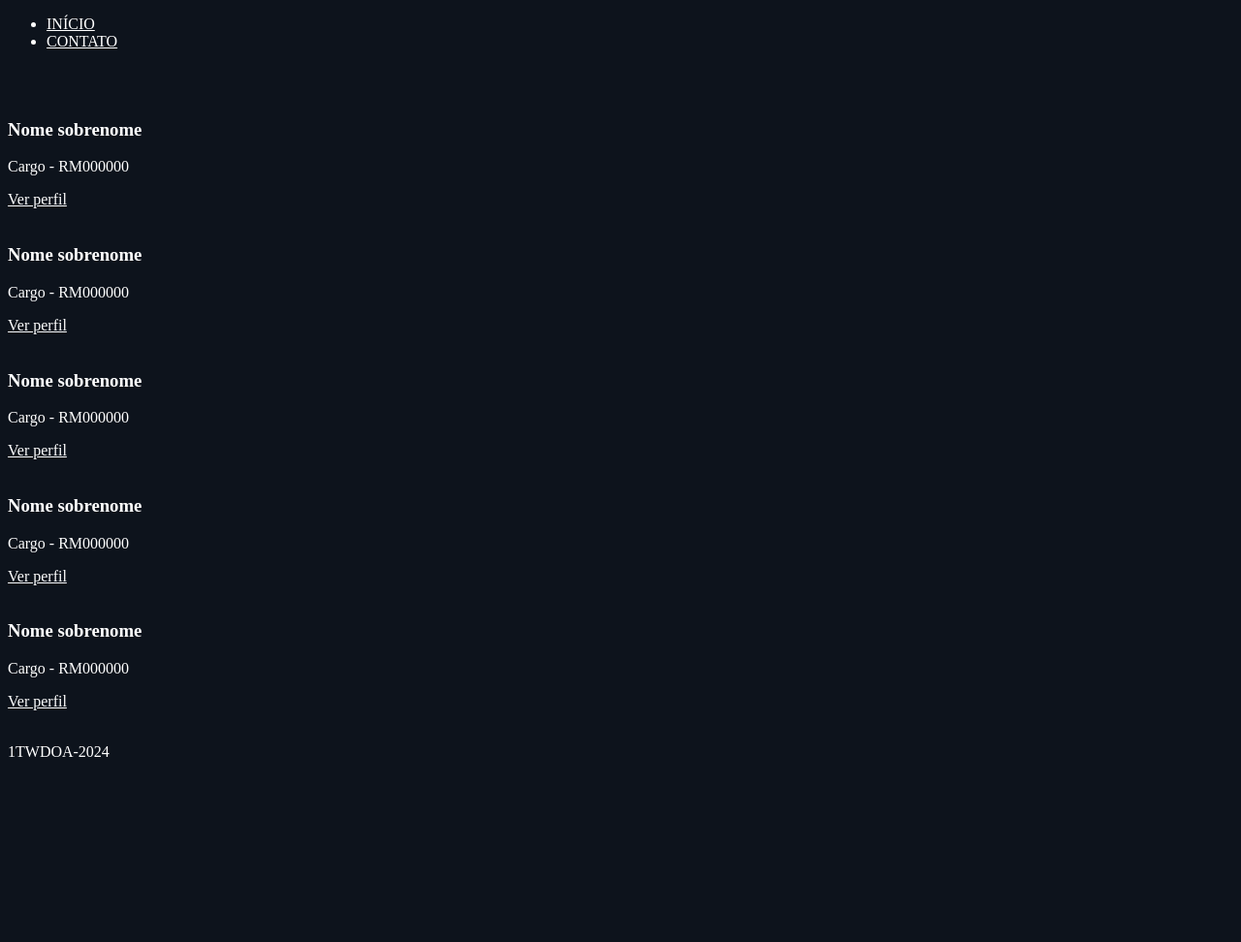
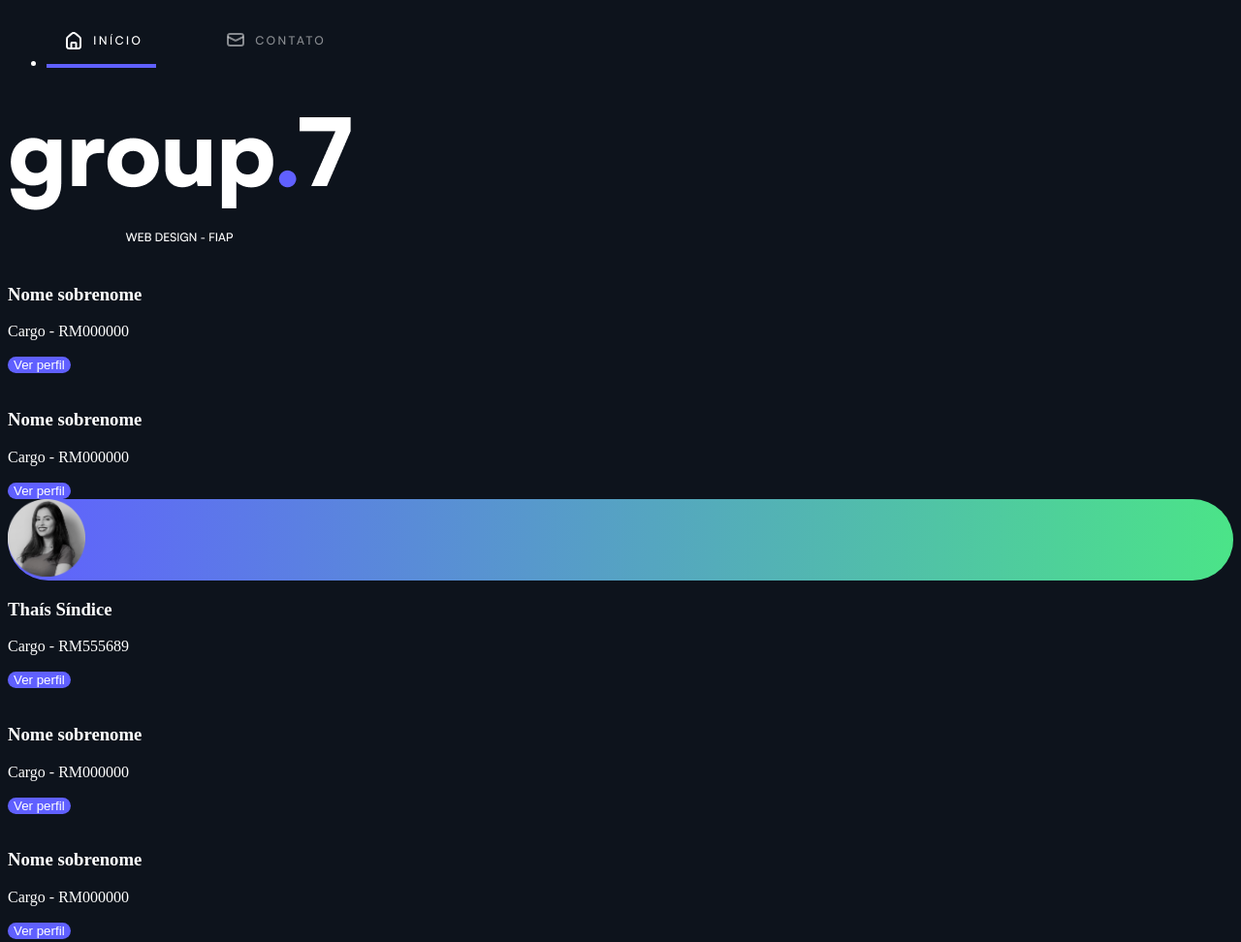
Before and after one commit to Dudasilveirat/Projeto-Grupo-7, a plain HTML site: page index.html in a window 1280 px wide. Shown: the top 972 px of the page at 97% size. Before the commit the page ends 801 px from the top, so only its background shows below. Drawn offline with Linux system fonts and the light colour scheme.

Commit message:
Add files via upload

```diff
--- a/index.html
+++ b/index.html
@@ -4,35 +4,25 @@
 
     <meta charset="UTF-8">
     <meta name="viewport" content="width=device-width, initial-scale=1.0">
-    <title>Meu Projeto</title>
+    <title>Group.7</title>
+    <link rel="stylesheet" href="styles.css">
 </head>
 
-<!-- Estilos (remover quando o css estiver pronto) -->
-
-<style>
-    *{
-        color: white;
-    }
-    body{
-        background-color: #0D131C;
-    }
-</style>
 
 
 <body>
     <!-- Menu -->
     <div>
         <ul>
-            <li><a href=""><img src="" alt="">INÍCIO</a>
-            </li>
-            <li><a href=""><img src="" alt="">CONTATO</a>
+            <li><a href=""><img src="inicio.png" alt="Início"></a>
             </li>
         </ul>
     </div>
 
     <!-- logo do grupo -->
-    <div>
-        <img src="./assets/images/logo.svg" alt="">
+    <div class="logo">
+        <img src="logo.png" alt="Logo do grupo">
+
     </div>
 
 
@@ -45,7 +35,7 @@
         <div>
             <h3>Nome sobrenome</h3>
             <p>Cargo - RM000000</p>
-            <a href="">Ver perfil</a>
+            <a href=""> <button class="botao">Ver perfil</button></a>
         </div>
 
     </div>
@@ -57,7 +47,19 @@
         <div>
             <h3>Nome sobrenome</h3>
             <p>Cargo - RM000000</p>
-            <a href="">Ver perfil</a>
+            <a href=""> <button class="botao">Ver perfil</button> </a>
+        </div>
+
+    </div>
+
+    <div>
+        <div class="fotos"><img src="Thaís síndice.png"  width="80" height="80" alt="Foto de Thaís">
+        </div>
+
+        <div>
+            <h3>Thaís Síndice</h3>
+            <p>Cargo - RM555689</p>
+            <a href="https://www.linkedin.com/in/thaissindice/"> <button class="botao">Ver perfil</button> </a>
         </div>
 
     </div>
@@ -69,7 +71,7 @@
         <div>
             <h3>Nome sobrenome</h3>
             <p>Cargo - RM000000</p>
-            <a href="">Ver perfil</a>
+            <a href=""> <button class="botao">Ver perfil</button> </a>
         </div>
 
     </div>
@@ -81,19 +83,7 @@
         <div>
             <h3>Nome sobrenome</h3>
             <p>Cargo - RM000000</p>
-            <a href="">Ver perfil</a>
-        </div>
-
-    </div>
-
-    <div>
-        <div><img src="./assets/images/user-avatar.png" alt="">
-        </div>
-
-        <div>
-            <h3>Nome sobrenome</h3>
-            <p>Cargo - RM000000</p>
-            <a href="">Ver perfil</a>
+            <a href=""> <button class="botao">Ver perfil</button> </a>
         </div>
 
     </div>
--- /dev/null
+++ b/styles.css
@@ -0,0 +1,24 @@
+body{
+    background-color:#0D131C;
+    color: white;
+    @import url('satoshi.css');
+
+    .botao {
+        border: #6060ff;
+        border-radius: 8px;
+        color: white;
+        background-color: #6060ff;
+        border-radius: 40px;
+    }
+
+    .fotos{
+        border-radius: 100px;
+        border-width: 5px;
+        border-right: 8px;
+        background: linear-gradient(to right, #6060ff, #4be488);
+    }
+
+    .logo{
+
+    }
+}
```
Also changed, not shown: Thaís síndice.png (added), inicio.png (added), logo.png (added).
